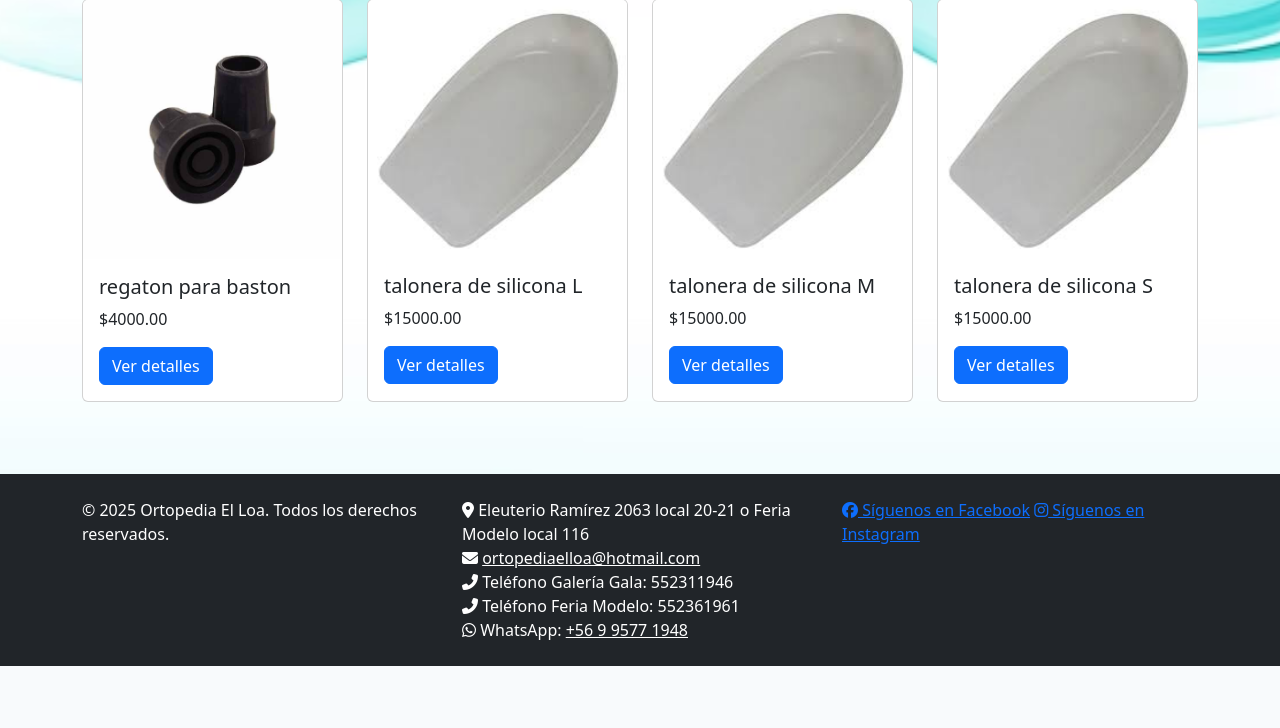
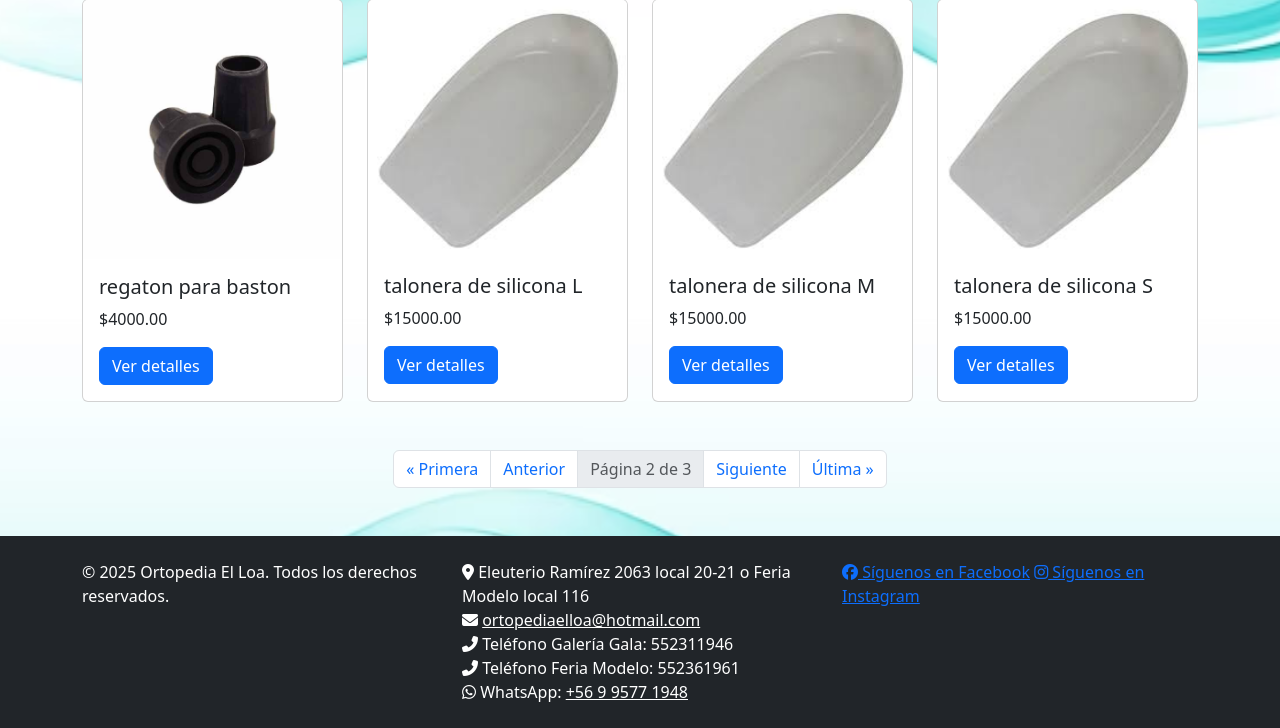
Before and after one commit to jorgencio123/tienda_ortopedica, a Django app: page /productos/?page=2 in a window 1280 px wide. Shown: the part 1692-2420 px from the top of the page. Before the commit the page ends 2358 px from the top, so only its background shows below. Run offline with Django 5.2, Linux system fonts and the light colour scheme; data comes from the database, SQL or seed files in the repository; some libraries are stand-ins or nearby versions.

Commit message:
Añadir paginador y filtros a la lista de profductos

```diff
--- a/productos/templates/productos/producto_lista.html
+++ b/productos/templates/productos/producto_lista.html
@@ -102,46 +102,48 @@
         </div>
     </div>
 
-
-    {% if productos.paginator.num_pages > 1 %}
+    {% if is_paginated %}
     <nav aria-label="Page navigation">
         <ul class="pagination justify-content-center">
-            <!-- Enlace a la primera página -->
-            {% if productos.has_previous %}
+            <!-- Botón a la primera página -->
+            {% if page_obj.has_previous %}
             <li class="page-item">
-                <a class="page-link" href="?page=1">&laquo; Primera</a>
+                <a class="page-link" href="?page=1" aria-label="Primera">
+                    <span aria-hidden="true">&laquo; Primera</span>
+                </a>
+            </li>
+            <!-- Botón a la página anterior -->
+            <li class="page-item">
+                <a class="page-link" href="?page={{ page_obj.previous_page_number }}" aria-label="Anterior">
+                    <span aria-hidden="true">Anterior</span>
+                </a>
             </li>
             {% endif %}
 
-            <!-- Enlace a la página anterior -->
-            {% if productos.has_previous %}
-            <li class="page-item">
-                <a class="page-link" href="?page={{ productos.previous_page_number }}">Anterior</a>
-            </li>
-            {% endif %}
-
-            <!-- Indicador de la página actual -->
+            <!-- Indicador de página actual -->
             <li class="page-item disabled">
-                <span class="page-link">Página {{ productos.number }} de {{ productos.paginator.num_pages }}</span>
+                <span class="page-link">
+                    Página {{ page_obj.number }} de {{ paginator.num_pages }}
+                </span>
             </li>
 
-            <!-- Enlace a la página siguiente -->
-            {% if productos.has_next %}
+            <!-- Botón a la página siguiente -->
+            {% if page_obj.has_next %}
             <li class="page-item">
-                <a class="page-link" href="?page={{ productos.next_page_number }}">Siguiente</a>
+                <a class="page-link" href="?page={{ page_obj.next_page_number }}" aria-label="Siguiente">
+                    <span aria-hidden="true">Siguiente</span>
+                </a>
             </li>
-            {% endif %}
-
-            <!-- Enlace a la última página -->
-            {% if productos.has_next %}
+            <!-- Botón a la última página -->
             <li class="page-item">
-                <a class="page-link" href="?page={{ productos.paginator.num_pages }}">Última &raquo;</a>
+                <a class="page-link" href="?page={{ paginator.num_pages }}" aria-label="Última">
+                    <span aria-hidden="true">Última &raquo;</span>
+                </a>
             </li>
             {% endif %}
         </ul>
     </nav>
     {% endif %}
-
 
     <!-- Footer -->
     <footer class="bg-dark text-white py-4 mt-5">
--- a/productos/views.py
+++ b/productos/views.py
@@ -5,7 +5,6 @@ from .filters import ProductoFilter
 from django_filters.views import FilterView
 from django.core.paginator import Paginator
 from django.shortcuts import get_object_or_404, redirect, render
-
 
 
 class ProductoDetailView(DetailView):
@@ -23,9 +22,6 @@ class ProductoGestionView(DetailView):
 
 
 
-from django_filters.views import FilterView
-from .models import Producto
-from .filters import ProductoFilter
 
 class ProductoListView(FilterView):
     model = Producto
@@ -34,16 +30,9 @@ class ProductoListView(FilterView):
     filterset_class = ProductoFilter
     paginate_by = 16  # Número de productos por página
 
-    # Sobrescribimos el método get_queryset para aplicar filtros y orden explícito
     def get_queryset(self):
-        # Obtenemos el queryset con los filtros aplicados
-        queryset = Producto.objects.all()
-
-        # Aplicamos el filtro de acuerdo a la solicitud GET
-        filtro = ProductoFilter(self.request.GET, queryset=queryset)
-
-        # Si hay filtros, devolvemos el queryset filtrado
-        return filtro.qs.order_by('nombre')  # Ordenamos por 'nombre'
+        qs = super().get_queryset().order_by('nombre')
+        return qs
 
 class ProductoListViewJefe(FilterView):
     model = Producto
```
